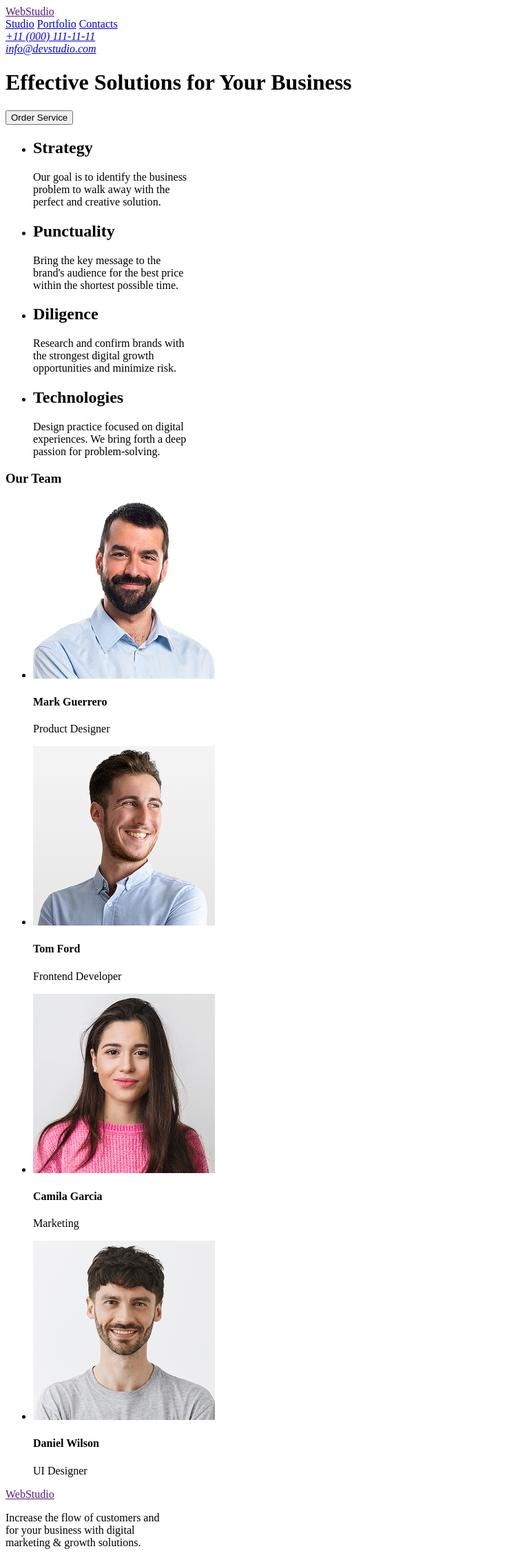
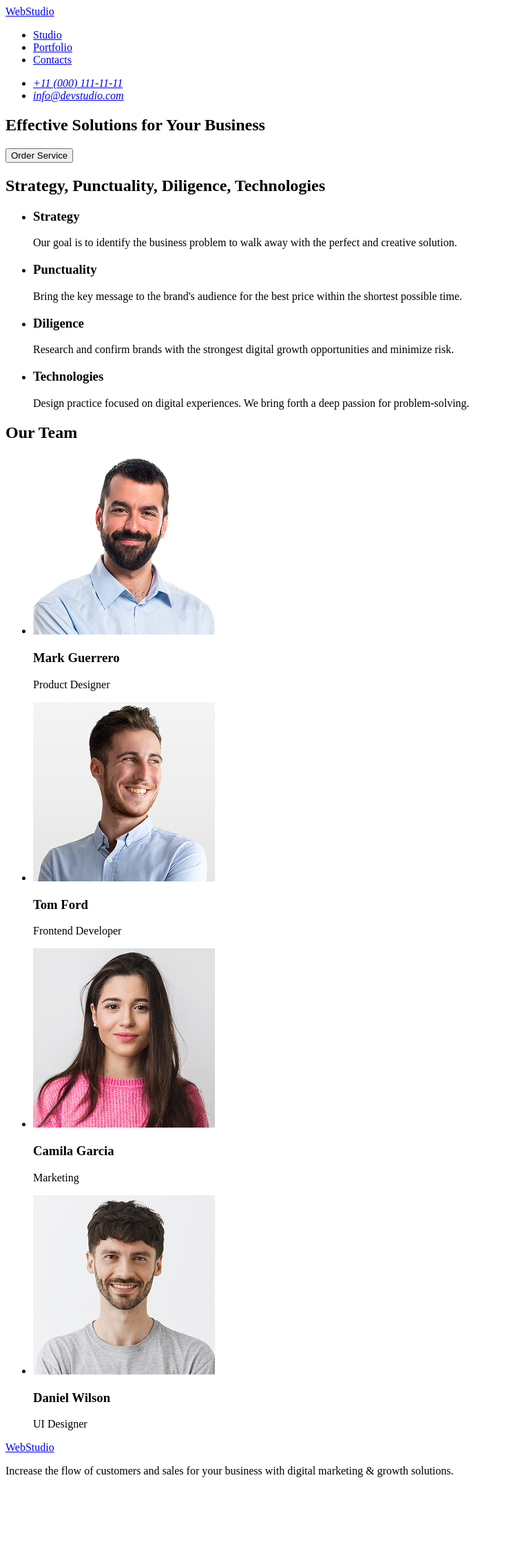
Before and after one commit to SusannaFSD/goit-markup-hw-01, a plain HTML site: page index.html in a window 1280 px wide. Shown: the whole page at 69% size, without its empty margins (0-736 px from the left). After the commit the page ends 2158 px from the top, so only its background shows below. Drawn offline with Linux system fonts and the light colour scheme.

Commit message:
modifed hw

```diff
--- a/index.html
+++ b/index.html
@@ -8,106 +8,103 @@
 
   <body>
     <header>
-      <a href="">WebStudio</a>
       <nav>
-        <a href="#Studio">Studio</a>
-        <a href="#Portfolio">Portfolio</a>
-        <a href="#Contacts">Contacts</a>
+        <a href="./index.html">WebStudio</a>
+        <ul>
+          <li><a href="#Studio">Studio</a></li>
+          <li><a href="#Portfolio">Portfolio</a></li>
+          <li><a href="#Contacts">Contacts</a></li>
+        </ul>
       </nav>
-
       <address>
-        <a href="tel:+110001111111">+11 (000) 111-11-11</a>
-      </address>
-
-      <address>
-        <a href="mailto:info@devstudio.com">info@devstudio.com</a>
+        <ul>
+          <li><a href="tel:+110001111111">+11 (000) 111-11-11</a></li>
+          <li><a href="mailto:info@devstudio.com">info@devstudio.com</a></li>
+        </ul>
       </address>
     </header>
 
     <main>
-      <h1>Effective Solutions for Your Business</h1>
-      <button type="button">Order Service</button>
+      <section>
+        <h1>Effective Solutions for Your Business</h1>
+        <button type="button">Order Service</button>
+      </section>
 
       <section>
+        <h2>Strategy, Punctuality, Diligence, Technologies</h2>
         <ul>
           <li>
-            <h2>Strategy</h2>
+            <h3>Strategy</h3>
             <p>
-              Our goal is to identify the business<br />
-              problem to walk away with the<br />
+              Our goal is to identify the business problem to walk away with the
               perfect and creative solution.
             </p>
           </li>
           <li>
-            <h2>Punctuality</h2>
+            <h3>Punctuality</h3>
             <p>
-              Bring the key message to the<br />
-              brand's audience for the best price<br />
+              Bring the key message to the brand's audience for the best price
               within the shortest possible time.
             </p>
           </li>
-
           <li>
-            <h2>Diligence</h2>
+            <h3>Diligence</h3>
             <p>
-              Research and confirm brands with<br />
-              the strongest digital growth<br />
+              Research and confirm brands with the strongest digital growth
               opportunities and minimize risk.
             </p>
           </li>
-
           <li>
-            <h2>Technologies</h2>
+            <h3>Technologies</h3>
             <p>
-              Design practice focused on digital<br />
-              experiences. We bring forth a deep<br />
-              passion for problem-solving.
+              Design practice focused on digital experiences. We bring forth a
+              deep passion for problem-solving.
             </p>
           </li>
         </ul>
       </section>
 
       <section>
-        <h3>Our Team</h3>
+        <h2>Our Team</h2>
         <ul>
           <li>
             <img
-              src="images/img.jpg"
+              src="./images/img.jpg"
+              alt="Mark Guerrero"
               width="264"
               height="260"
-              alt="Mark Guerrero"
             />
-            <h4>Mark Guerrero</h4>
+            <h3>Mark Guerrero</h3>
             <p>Product Designer</p>
           </li>
           <li>
             <img
-              src="images/img1.jpg"
+              src="./images/img1.jpg"
+              alt="Tom Ford"
               width="264"
               height="260"
-              alt="Tom Ford"
             />
-            <h4>Tom Ford</h4>
+            <h3>Tom Ford</h3>
             <p>Frontend Developer</p>
           </li>
           <li>
             <img
-              src="images/img2.jpg"
+              src="./images/img2.jpg"
+              alt="Camila Garcia"
               width="264"
               height="260"
-              alt="Camila Garcia"
             />
-            <h4>Camila Garcia</h4>
+            <h3>Camila Garcia</h3>
             <p>Marketing</p>
           </li>
           <li>
             <img
-              src="images/img3.jpg"
+              src="./images/img3.jpg"
+              alt="Daniel Wilson"
               width="264"
               height="260"
-              alt="Daniel Wilson"
             />
-            <h4>Daniel Wilson</h4>
+            <h3>Daniel Wilson</h3>
             <p>UI Designer</p>
           </li>
         </ul>
@@ -115,10 +112,9 @@
     </main>
 
     <footer>
-      <a href="">WebStudio</a>
+      <a href="./index.html">WebStudio</a>
       <p>
-        Increase the flow of customers and<br />
-        for your business with digital<br />
+        Increase the flow of customers and sales for your business with digital
         marketing & growth solutions.
       </p>
     </footer>
```
